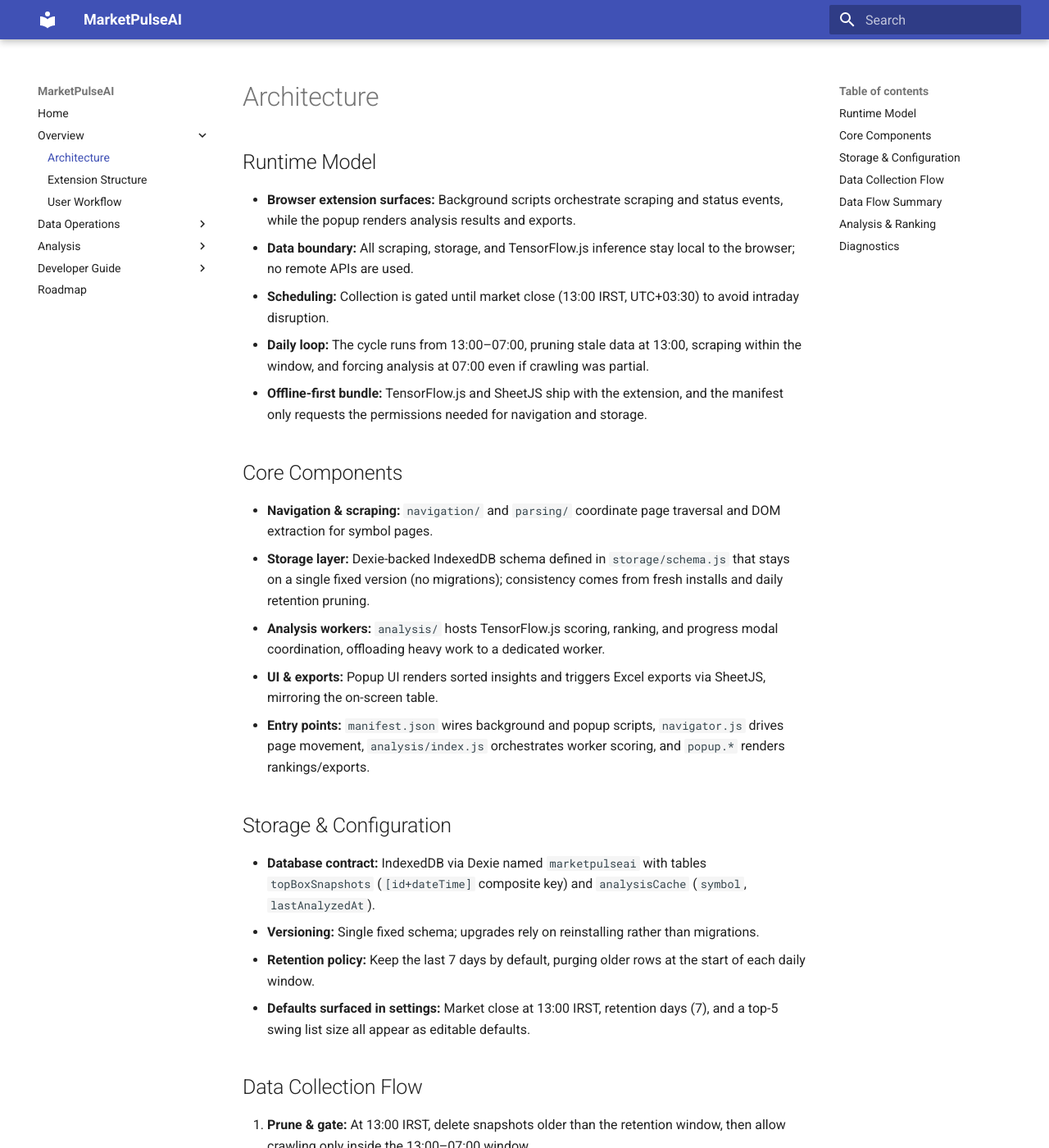
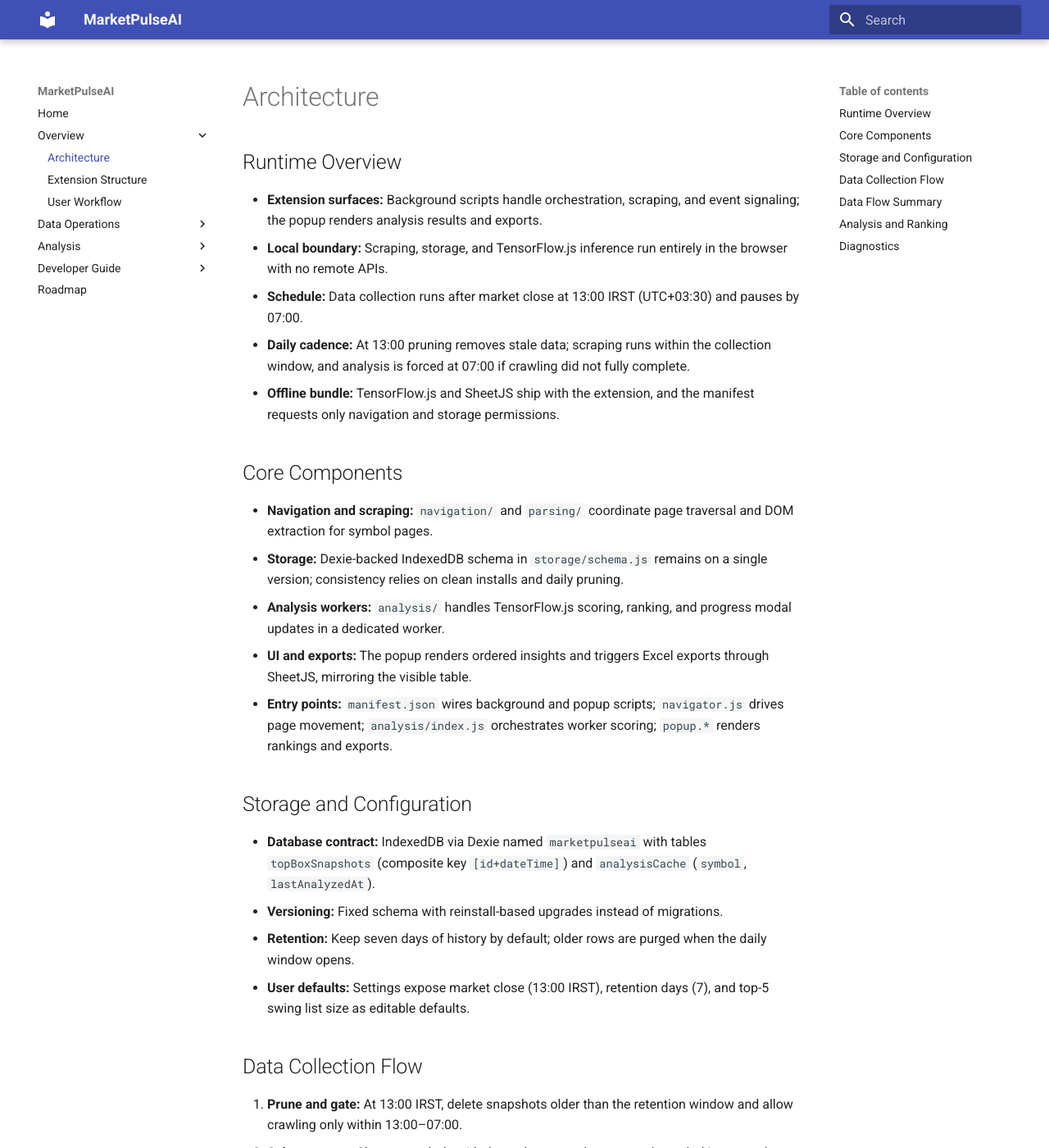
Before and after one commit to shari-ar/MarketPulseAI, an MkDocs documentation site: the page built from docs/architecture.md, in a window 1280 px wide and 1400 px high. Shown: the whole window at 82% size. Built offline with MkDocs 1.6.1 and Material for MkDocs 9.7.7, drawn with Linux system fonts in a browser that asks for light colours; some of the changed text lies outside the part shown.

Commit message:
Rewrite architecture documentation

```diff
--- a/docs/architecture.md
+++ b/docs/architecture.md
@@ -1,52 +1,52 @@
 # Architecture
 
-## Runtime Model
+## Runtime Overview
 
-- **Browser extension surfaces:** Background scripts orchestrate scraping and status events, while the popup renders analysis results and exports.
-- **Data boundary:** All scraping, storage, and TensorFlow.js inference stay local to the browser; no remote APIs are used.
-- **Scheduling:** Collection is gated until market close (13:00 IRST, UTC+03:30) to avoid intraday disruption.
-- **Daily loop:** The cycle runs from 13:00–07:00, pruning stale data at 13:00, scraping within the window, and forcing analysis at 07:00 even if crawling was partial.
-- **Offline-first bundle:** TensorFlow.js and SheetJS ship with the extension, and the manifest only requests the permissions needed for navigation and storage.
+- **Extension surfaces:** Background scripts handle orchestration, scraping, and event signaling; the popup renders analysis results and exports.
+- **Local boundary:** Scraping, storage, and TensorFlow.js inference run entirely in the browser with no remote APIs.
+- **Schedule:** Data collection runs after market close at 13:00 IRST (UTC+03:30) and pauses by 07:00.
+- **Daily cadence:** At 13:00 pruning removes stale data; scraping runs within the collection window, and analysis is forced at 07:00 if crawling did not fully complete.
+- **Offline bundle:** TensorFlow.js and SheetJS ship with the extension, and the manifest requests only navigation and storage permissions.
 
 ## Core Components
 
-- **Navigation & scraping:** `navigation/` and `parsing/` coordinate page traversal and DOM extraction for symbol pages.
-- **Storage layer:** Dexie-backed IndexedDB schema defined in `storage/schema.js` that stays on a single fixed version (no migrations); consistency comes from fresh installs and daily retention pruning.
-- **Analysis workers:** `analysis/` hosts TensorFlow.js scoring, ranking, and progress modal coordination, offloading heavy work to a dedicated worker.
-- **UI & exports:** Popup UI renders sorted insights and triggers Excel exports via SheetJS, mirroring the on-screen table.
-- **Entry points:** `manifest.json` wires background and popup scripts, `navigator.js` drives page movement, `analysis/index.js` orchestrates worker scoring, and `popup.*` renders rankings/exports.
+- **Navigation and scraping:** `navigation/` and `parsing/` coordinate page traversal and DOM extraction for symbol pages.
+- **Storage:** Dexie-backed IndexedDB schema in `storage/schema.js` remains on a single version; consistency relies on clean installs and daily pruning.
+- **Analysis workers:** `analysis/` handles TensorFlow.js scoring, ranking, and progress modal updates in a dedicated worker.
+- **UI and exports:** The popup renders ordered insights and triggers Excel exports through SheetJS, mirroring the visible table.
+- **Entry points:** `manifest.json` wires background and popup scripts; `navigator.js` drives page movement; `analysis/index.js` orchestrates worker scoring; `popup.*` renders rankings and exports.
 
-## Storage & Configuration
+## Storage and Configuration
 
-- **Database contract:** IndexedDB via Dexie named `marketpulseai` with tables `topBoxSnapshots` (`[id+dateTime]` composite key) and `analysisCache` (`symbol`, `lastAnalyzedAt`).
-- **Versioning:** Single fixed schema; upgrades rely on reinstalling rather than migrations.
-- **Retention policy:** Keep the last 7 days by default, purging older rows at the start of each daily window.
-- **Defaults surfaced in settings:** Market close at 13:00 IRST, retention days (7), and a top-5 swing list size all appear as editable defaults.
+- **Database contract:** IndexedDB via Dexie named `marketpulseai` with tables `topBoxSnapshots` (composite key `[id+dateTime]`) and `analysisCache` (`symbol`, `lastAnalyzedAt`).
+- **Versioning:** Fixed schema with reinstall-based upgrades instead of migrations.
+- **Retention:** Keep seven days of history by default; older rows are purged when the daily window opens.
+- **User defaults:** Settings expose market close (13:00 IRST), retention days (7), and top-5 swing list size as editable defaults.
 
 ## Data Collection Flow
 
-1. **Prune & gate:** At 13:00 IRST, delete snapshots older than the retention window, then allow crawling only inside the 13:00–07:00 window.
-2. **Select targets:** Choose symbols with the stalest snapshots; each is scraped once per 24-hour cycle.
-3. **Navigate & parse:** Background helpers move through symbol pages, waiting for required selectors before extracting top-box metrics and validating inputs.
-4. **Persist:** Write sanitized records into `topBoxSnapshots` and update `analysisCache` timestamps when analysis completes.
-5. **Retry & cutoff:** Failed pages are re-queued; if crawling is still incomplete at 07:00, stop collection and proceed to analysis with available data.
+1. **Prune and gate:** At 13:00 IRST, delete snapshots older than the retention window and allow crawling only within 13:00–07:00.
+2. **Select targets:** Choose symbols with the stalest snapshots so each symbol is scraped once per 24-hour cycle.
+3. **Navigate and parse:** Background helpers move through symbol pages, wait for required selectors, extract top-box metrics, and validate inputs.
+4. **Persist:** Write sanitized records to `topBoxSnapshots` and update `analysisCache` when analysis completes.
+5. **Retry and cutoff:** Re-queue failed pages; if crawling remains incomplete at 07:00, stop collection and proceed to analysis with available data.
 
 ## Data Flow Summary
 
 1. Detect market close and begin collection.
 2. Select symbols with the stalest snapshots.
-3. Scrape OHLC/top-box fields, writing snapshots into IndexedDB.
+3. Scrape OHLC/top-box fields into IndexedDB.
 4. Run TensorFlow.js analysis against stored history.
-5. Present ranked results and let the user export the current table to Excel.
+5. Present ranked results and export the current table to Excel.
 
-## Analysis & Ranking
+## Analysis and Ranking
 
-- **Local workflow:** Analysis worker loads TensorFlow.js assets locally, normalizes inputs, and batches inference requests to stay responsive.
-- **Trigger rules:** Run automatically after a successful full crawl or force-run at the 07:00 cutoff with partial data so the table is ready by market open.
-- **Ranking & hydration:** Scores drive ordering; popup hydrates results with cached snapshots and highlights the top 5 symbols by default.
-- **Progress & integrity:** A modal blocks duplicate runs while reporting status; invalid/missing fields are rejected and `analysisCache` timestamps prevent redundant computation.
+- **Local execution:** Analysis worker loads TensorFlow.js assets locally, normalizes inputs, and batches inference to stay responsive.
+- **Triggers:** Run after a successful full crawl or at the 07:00 cutoff with partial data so the table is ready by market open.
+- **Ranking and hydration:** Scores determine ordering; the popup hydrates rows from cached snapshots and highlights the top five symbols by default.
+- **Progress and integrity:** A modal blocks duplicate runs and reports status; invalid or missing fields are rejected, and `analysisCache` timestamps prevent redundant computation.
 
 ## Diagnostics
 
-- **Logging hooks:** Worker logs surface model loading issues or malformed records; clearing `analysisCache` can unblock stalled runs.
-- **Data freshness checks:** If no data appears after close, verify system time matches IRST and that symbol pages are reachable; exports rely on the latest analyzed table to match downloads.
+- **Logging:** Worker logs surface model-loading or record-format issues; clearing `analysisCache` can unblock stalled runs.
+- **Freshness checks:** If no data appears after close, verify system time matches IRST and symbol pages are reachable; exports mirror the latest analyzed table.
```
